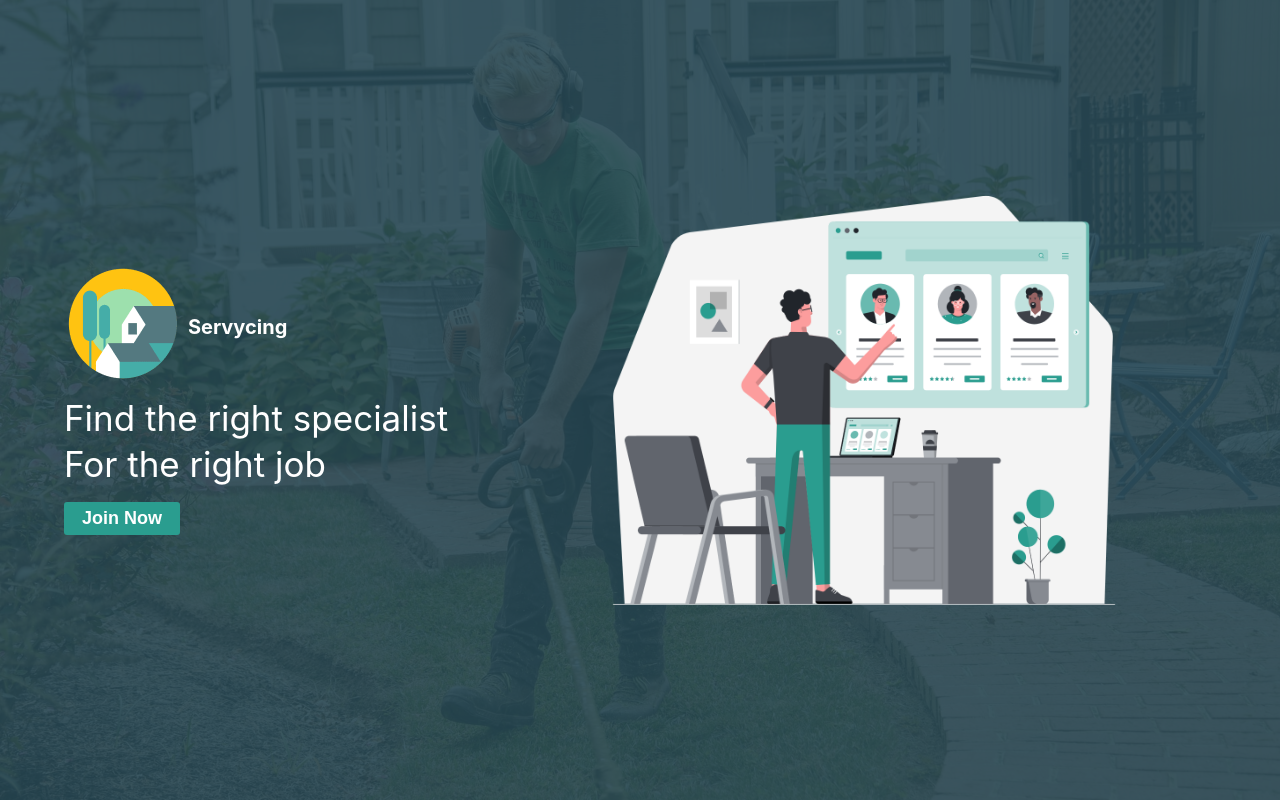
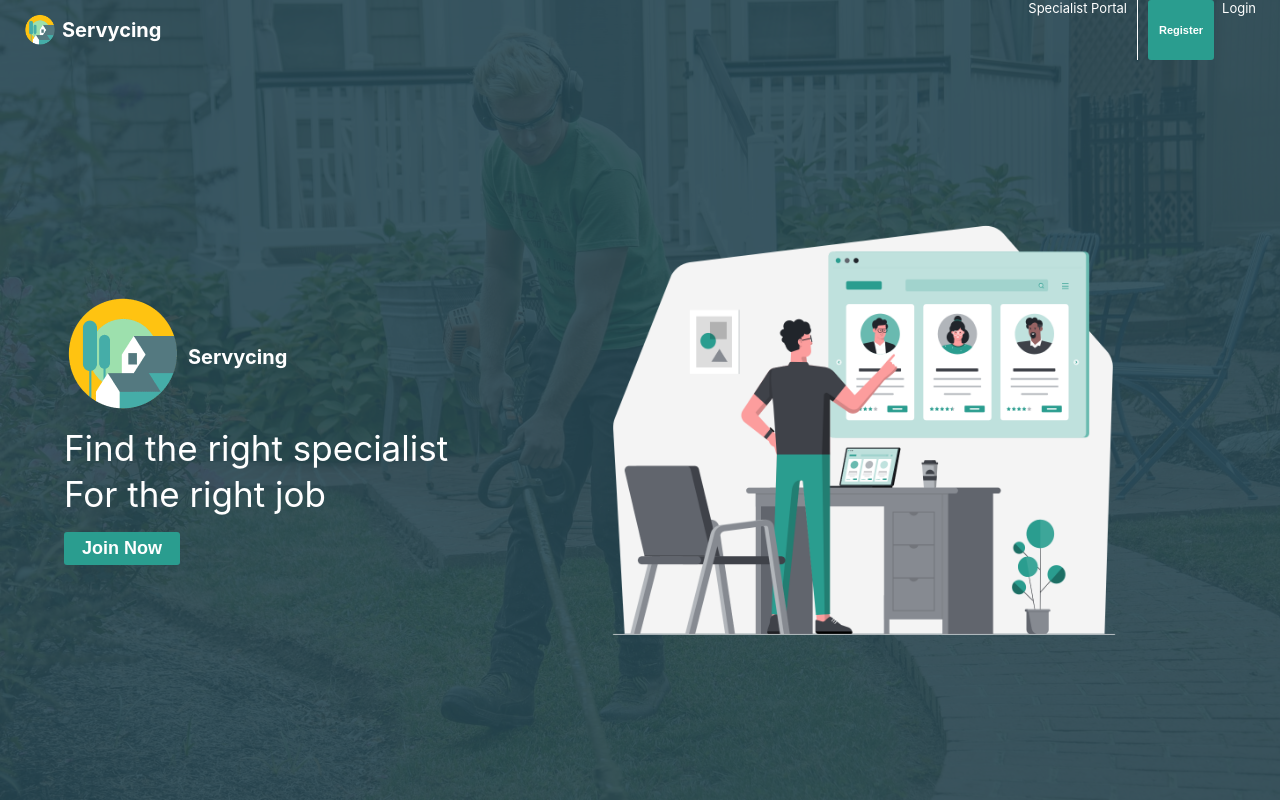
Before and after one commit to Praiz001/demoAppForAServicingCompany, a React (Create React App) app: page / in a window 1280 px wide. Built offline with nearby package versions, Linux system fonts and the light colour scheme.

Commit message:
changes to HomePage

```diff
--- a/src/containers/HomePage/index.jsx
+++ b/src/containers/HomePage/index.jsx
@@ -1,13 +1,16 @@
 import React from "react";
-import styled from "styled-components";
+
 import { PageContainer } from "../../components/pageContainer";
 import { TopSection } from "./topSection";
+import { Navbar} from "../../components/navbar";
 
 
 export function HomePage(props) {
   return (
     <PageContainer>
-      <TopSection />
+      <TopSection>
+        <Navbar />
+      </TopSection>
     </PageContainer>
   );
 }
```
